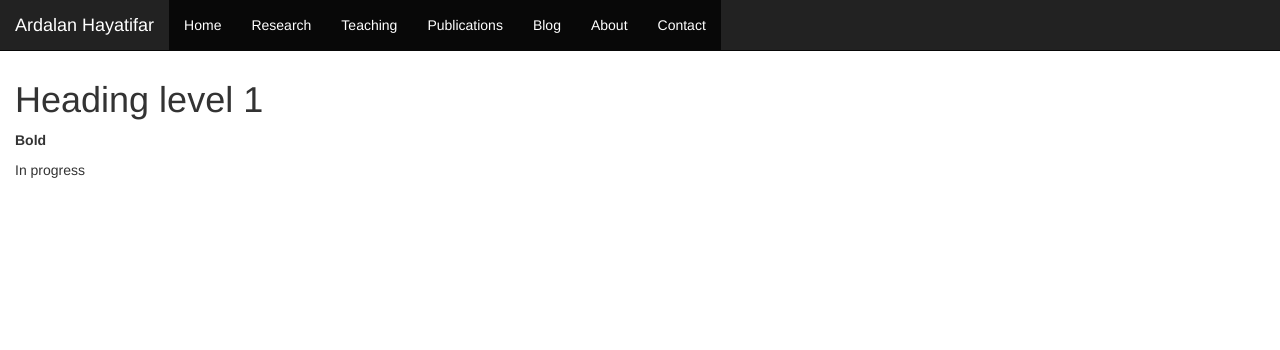
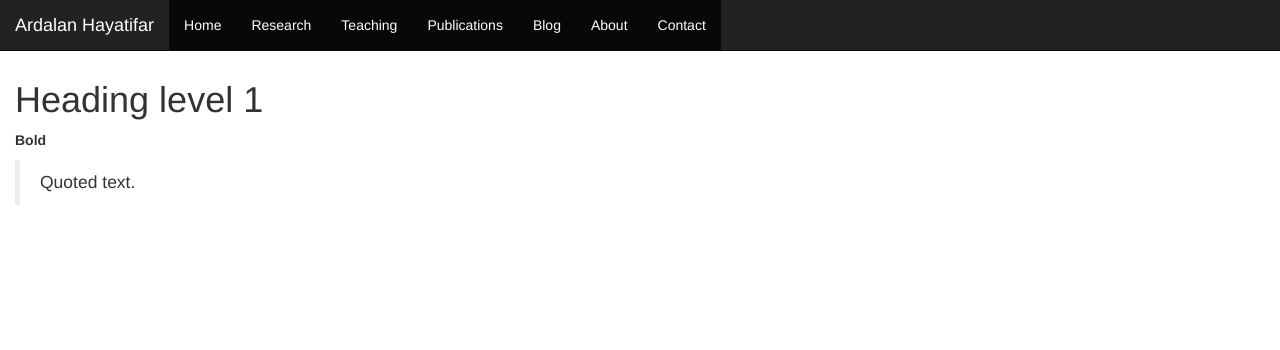
Before and after one commit to Ardalanhayatifar/ardalanhayatifar.github.io, a Jekyll site: the page built from teaching/quotes.md, in a window 1280 px wide. Shown: the top 350 px of the page. Built offline with Jekyll 4.4.1, drawn with Linux system fonts in a browser that asks for light colours; our own code applies the rules of GitHub Pages for plain Markdown files.

Commit message:
Update quotes.md

```diff
--- a/teaching/quotes.md
+++ b/teaching/quotes.md
@@ -9,4 +9,4 @@ permalink: "/teaching/quotes"
 **Bold**
 
 
-In progress
+> Quoted text.
```
